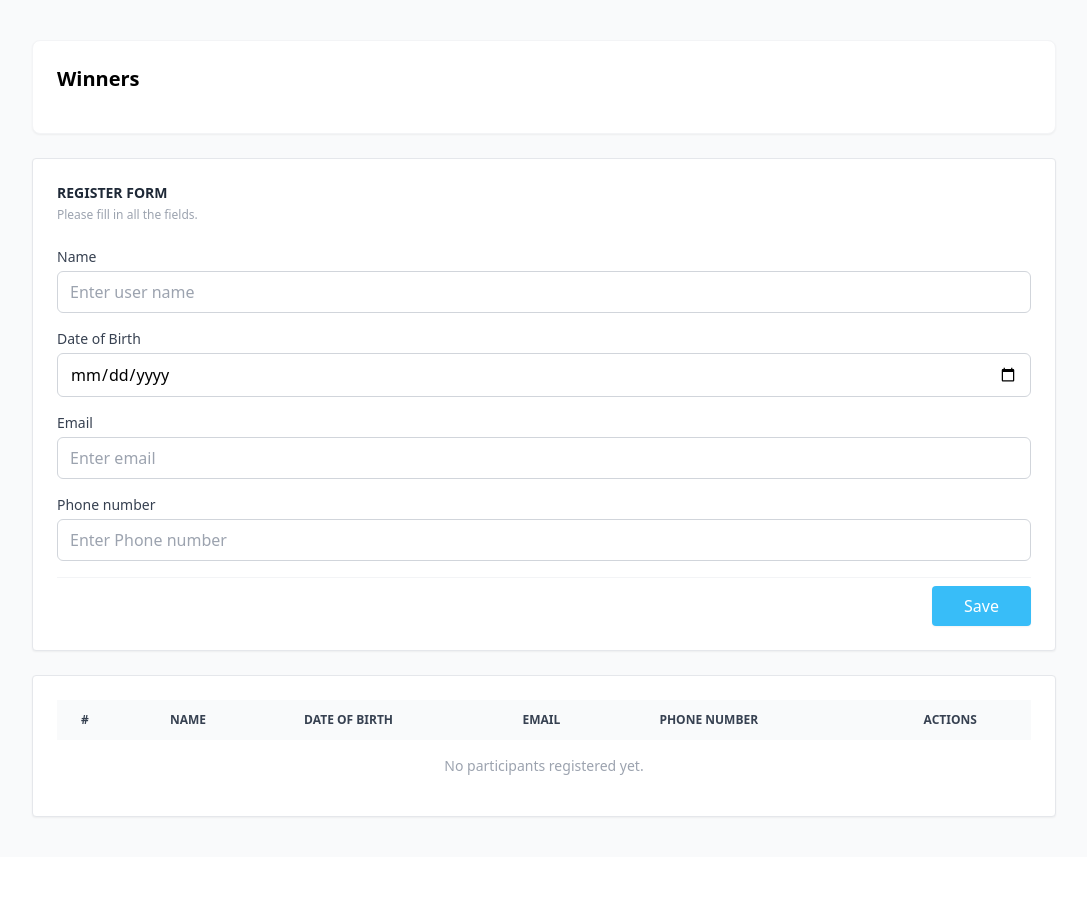
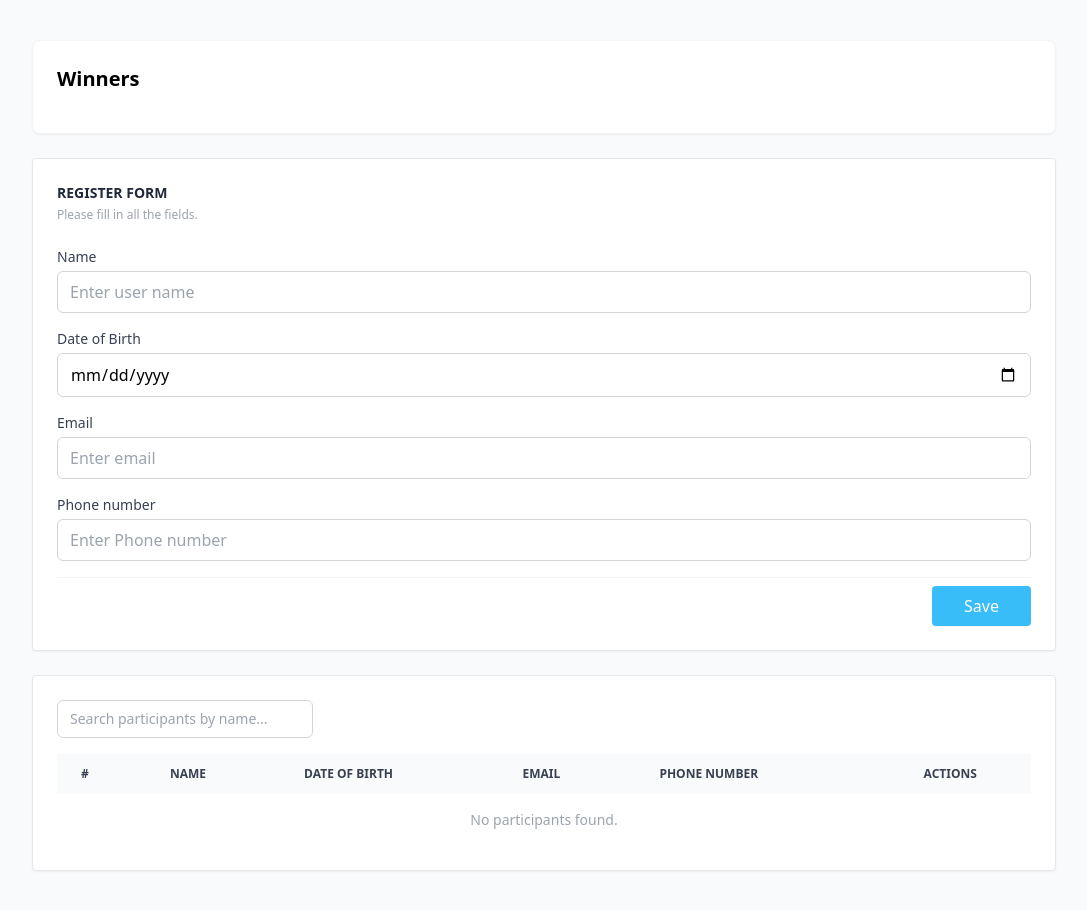
Before and after one commit to Kawoonchik/vue-lottery-app, a Vue app: page / in a window 1280 px wide. Shown: the whole page, without its empty margins (96-1183 px from the left). Before the commit the page ends 857 px from the top, so only its background shows below. Built offline with nearby package versions, Linux system fonts and the light colour scheme; the HTML template or start-up script is replaced by a standard one.

Commit message:
added searchbar

```diff
--- a/src/App.vue
+++ b/src/App.vue
@@ -1,4 +1,6 @@
 <script setup lang="ts">
+import { computed } from 'vue'
+
 import { ref, watch, onMounted, reactive } from 'vue'
 import WinnersBlock from './components/blocks/WinnersBlock.vue'
 import RegistrationForm from './components/blocks/RegistrationForm.vue'
@@ -17,6 +19,10 @@ export interface Participant {
 
 const participants = ref<Participant[]>([])
 const globalError = ref('')
+
+const searchQuery = ref('')
+const sortKey = ref<'name' | 'dateOfBirth' | null>(null)
+const sortOrder = ref<'asc' | 'desc'>('asc')
 
 onMounted(() => {
   const saved = localStorage.getItem('participants')
@@ -44,6 +50,43 @@ const handleAddParticipant = (newParticipant: Participant) => {
   }
   participants.value.push(newParticipant)
 }
+
+const handleFilter = (query: string) => {
+  searchQuery.value = query
+}
+
+const handleSort = (key: 'name' | 'dateOfBirth') => {
+  if (sortKey.value === key) {
+    sortOrder.value = sortOrder.value === 'asc' ? 'desc' : 'asc'
+  } else {
+    sortKey.value = key
+    sortOrder.value = 'asc'
+  }
+}
+
+const displayedParticipants = computed(() => {
+  let result = [...participants.value] // Робимо копію, щоб не міняти оригінал
+
+  // 1. Фільтрація
+  if (searchQuery.value) {
+    const q = searchQuery.value.toLowerCase()
+    result = result.filter((p) => p.name.toLowerCase().includes(q))
+  }
+
+  // 2. Сортування
+  if (sortKey.value) {
+    result.sort((a, b) => {
+      const valA = a[sortKey.value!].toLowerCase()
+      const valB = b[sortKey.value!].toLowerCase()
+
+      if (valA < valB) return sortOrder.value === 'asc' ? -1 : 1
+      if (valA > valB) return sortOrder.value === 'asc' ? 1 : -1
+      return 0
+    })
+  }
+
+  return result
+})
 
 // ================= РОБОТА З МОДАЛКАМИ =================
 
@@ -151,11 +194,14 @@ const confirmEdit = () => {
         <RegistrationForm @add-participant="handleAddParticipant" />
       </div>
 
-      <!-- Слухаємо події з таблиці -->
       <ParticipantsTable
-        :participants="participants"
+        :participants="displayedParticipants"
+        :sort-key="sortKey"
+        :sort-order="sortOrder"
         @request-edit="openEditModal"
         @request-delete="openDeleteModal"
+        @request-sort="handleSort"
+        @filter-by-name="handleFilter"
       />
     </div>
 
--- a/src/components/blocks/ParticipantsTable.vue
+++ b/src/components/blocks/ParticipantsTable.vue
@@ -1,25 +1,55 @@
 <script setup lang="ts">
 import type { Participant } from '../../App.vue'
-import AppButton from '../ui/AppButton.vue'
+import SearchBar from '../ui/SearchBar.vue'
 
 defineProps<{
   participants: Participant[]
+  sortKey: 'name' | 'dateOfBirth' | null
+  sortOrder: 'asc' | 'desc'
 }>()
 
 const emit = defineEmits<{
   (e: 'request-edit', participant: Participant): void
   (e: 'request-delete', participant: Participant): void
+  (e: 'request-sort', key: 'name' | 'dateOfBirth'): void
+  (e: 'filter-by-name', query: string): void
 }>()
 </script>
 
 <template>
-  <div class="bg-white p-6 rounded shadow-sm border border-gray-200 overflow-x-auto">
+  <div class="bg-white p-6 rounded shadow-sm border border-gray-200">
+    <!-- Підключаємо компонент пошуку та прокидаємо його подію вище -->
+    <SearchBar @filter-by-name="emit('filter-by-name', $event)" />
+
+    <div class="overflow-x-auto">
       <table class="w-full text-sm text-left text-gray-500">
         <thead class="text-xs text-gray-700 uppercase bg-gray-50">
           <tr>
             <th scope="col" class="px-6 py-3">#</th>
-          <th scope="col" class="px-6 py-3">Name</th>
-          <th scope="col" class="px-6 py-3">Date of Birth</th>
+
+            <!-- Клікабельні заголовки для сортування -->
+            <th
+              scope="col"
+              class="px-6 py-3 cursor-pointer hover:bg-gray-200 select-none"
+              @click="emit('request-sort', 'name')"
+            >
+              Name
+              <span v-if="sortKey === 'name'" class="ml-1">{{
+                sortOrder === 'asc' ? '↓' : '↑'
+              }}</span>
+            </th>
+
+            <th
+              scope="col"
+              class="px-6 py-3 cursor-pointer hover:bg-gray-200 select-none"
+              @click="emit('request-sort', 'dateOfBirth')"
+            >
+              Date of Birth
+              <span v-if="sortKey === 'dateOfBirth'" class="ml-1">{{
+                sortOrder === 'asc' ? '↓' : '↑'
+              }}</span>
+            </th>
+
             <th scope="col" class="px-6 py-3">Email</th>
             <th scope="col" class="px-6 py-3">Phone number</th>
             <th scope="col" class="px-6 py-3 text-center">Actions</th>
@@ -33,28 +63,25 @@ const emit = defineEmits<{
             <td class="px-6 py-4">{{ participant.email }}</td>
             <td class="px-6 py-4">{{ participant.phone }}</td>
             <td class="px-6 py-4 flex justify-center gap-2">
-            <!-- Кнопки генерують події з даними конкретного учасника -->
               <button
                 @click="emit('request-edit', participant)"
                 class="text-blue-500 hover:text-blue-700 underline text-xs"
               >
-              Редагувати дані
+                Редагувати
               </button>
               <button
                 @click="emit('request-delete', participant)"
                 class="text-red-500 hover:text-red-700 underline text-xs"
               >
-              Видалити учасника
+                Видалити
               </button>
             </td>
           </tr>
-
           <tr v-if="participants.length === 0">
-          <td colspan="6" class="px-6 py-4 text-center text-gray-400">
-            No participants registered yet.
-          </td>
+            <td colspan="6" class="px-6 py-4 text-center text-gray-400">No participants found.</td>
           </tr>
         </tbody>
       </table>
     </div>
+  </div>
 </template>
--- a/src/components/ui/SearchBar.vue
+++ b/src/components/ui/SearchBar.vue
@@ -0,0 +1,29 @@
+<script setup lang="ts">
+import { ref, watch } from 'vue'
+
+const emit = defineEmits<{
+  (e: 'filter-by-name', value: string): void
+}>()
+
+const searchQuery = ref('')
+let timeout: ReturnType<typeof setTimeout>
+
+// Спостерігач з debounce 300 мс
+watch(searchQuery, (newValue) => {
+  clearTimeout(timeout)
+  timeout = setTimeout(() => {
+    emit('filter-by-name', newValue)
+  }, 300)
+})
+</script>
+
+<template>
+  <div class="mb-4">
+    <input
+      v-model="searchQuery"
+      type="text"
+      placeholder="Search participants by name..."
+      class="w-full sm:w-64 border border-gray-300 rounded-md px-3 py-2 text-sm outline-none focus:ring-2 focus:ring-blue-400 transition-colors"
+    />
+  </div>
+</template>
```
Lines whose indentation alone changed are shown as unchanged.
